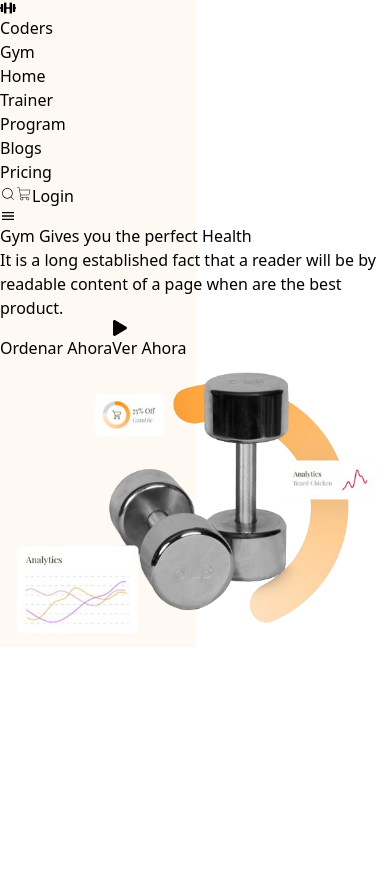
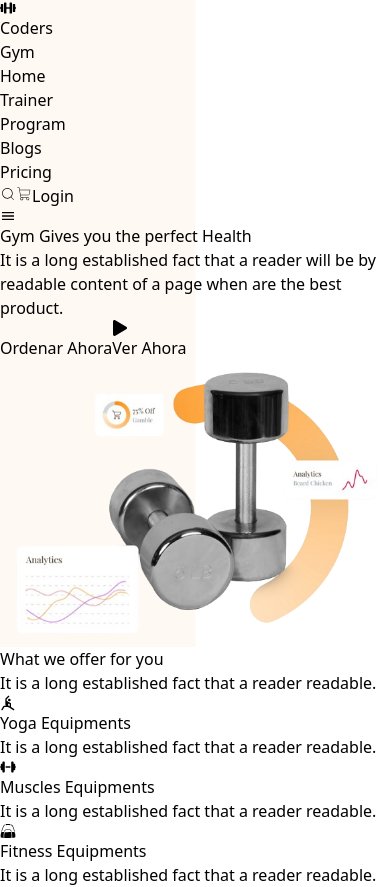
Before and after one commit to MarxAlonso/Gym-Mrx-Code, a React (Vite) app: page / in a window 390 px wide. Before the commit the page ends 844 px from the top, so only its background shows below. Built offline with nearby package versions, Linux system fonts and the light colour scheme; the HTML template or start-up script is replaced by a standard one; a web font is replaced by a local one.

Commit message:
Acabando apartado de Equipamientos

```diff
--- /dev/null
+++ b/src/components/Equipamiento/Equipamiento.tsx
@@ -0,0 +1,81 @@
+import { GrYoga } from "react-icons/gr";
+import { FaDumbbell } from "react-icons/fa6";
+import { GiGymBag } from "react-icons/gi";
+import { motion } from "framer-motion";
+
+const SlideLeft = (delay: number) => {
+  return {
+    hidden: {
+      opacity: 0,
+      x: 100,
+    },
+    visible: {
+      opacity: 1,
+      x: 0,
+      transition: {
+        duration: 1,
+        delay: delay,
+      },
+    },
+  };
+};
+
+const EquipamientoDato = [
+  {
+    id: 1,
+    title: "Yoga Equipments",
+    desc: "It is a long established fact that a reader readable.",
+    icon: <GrYoga />,
+    delay: 0.3,
+  },
+  {
+    id: 2,
+    title: "Muscles Equipments",
+    desc: "It is a long established fact that a reader readable.",
+    link: "/",
+    icon: <FaDumbbell />,
+    delay: 0.6,
+  },
+  {
+    id: 3,
+    title: "Fitness Equipments",
+    desc: "It is a long established fact that a reader readable.",
+    link: "/",
+    icon: <GiGymBag />,
+    delay: 0.9,
+  },
+];
+
+export const Equipamiento = () => {
+  return (
+    <div>
+      <div className="container py-24">
+        <div className="grid grid-cols-1 sm:grid-cols-2 md:grid-cols-4 gap-6 font-playfair">
+          <div className="space-y-4 p-6">
+            <h1 className="text-3xl md:text-4xl font-bold">
+              What we offer for you
+            </h1>
+            <p className="text-gray-500">
+              It is a long established fact that a reader readable.
+            </p>
+          </div>
+          {EquipamientoDato.map((item) => {
+            return (
+              <motion.div
+                variants={SlideLeft(item.delay)}
+                initial="hidden"
+                whileInView="visible"
+                key={item.id}
+                className="bg-gray-100 space-y-4 p-6 hover:bg-white rounded-xl hover:shadow-[0_0_22px_0_rgba(0,0,0,0.15)] "
+              >
+                <div className="text-4xl">{item.icon}</div>
+                <p className="text-2xl font-semibold">{item.title}</p>
+                <p className="text-gray-500">{item.desc}</p>
+              </motion.div>
+            );
+          })}
+        </div>
+      </div>
+    </div>
+  );
+};
--- a/src/pages/HomePage/HomePage.tsx
+++ b/src/pages/HomePage/HomePage.tsx
@@ -1,6 +1,7 @@
 import { Hero } from "../../components/Hero/Hero";
 import { Navbar } from "../../components/Navbar/Navbar";
 import BgImage from "../../assets/bg.png";
+import { Equipamiento } from "../../components/Equipamiento/Equipamiento";
 const bgStyle = {
   backgroundImage: `url(${BgImage})`,
   backgroundRepeat: "no-repeat",
@@ -15,6 +16,7 @@ export const HomePage = () => {
         <Navbar />
         <Hero />
       </div>
+      <Equipamiento />
     </div>
   );
 };
```
